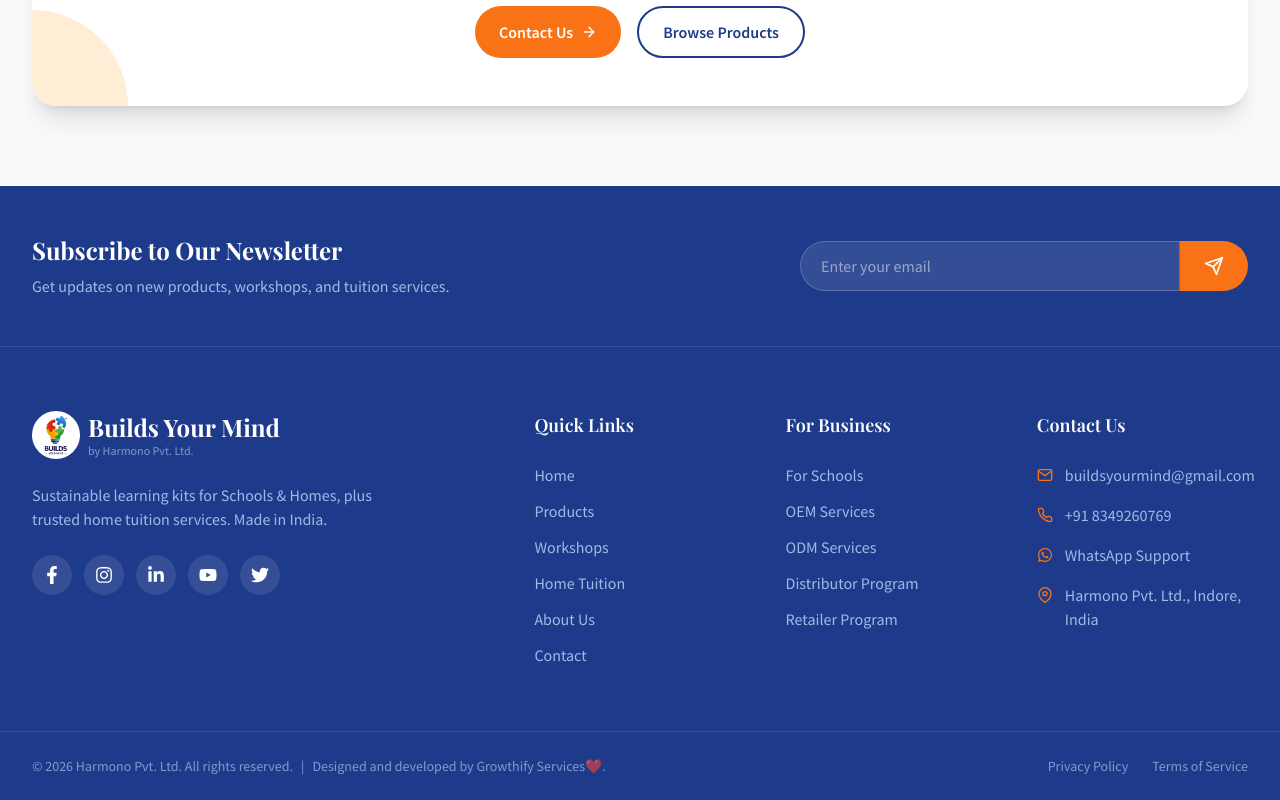
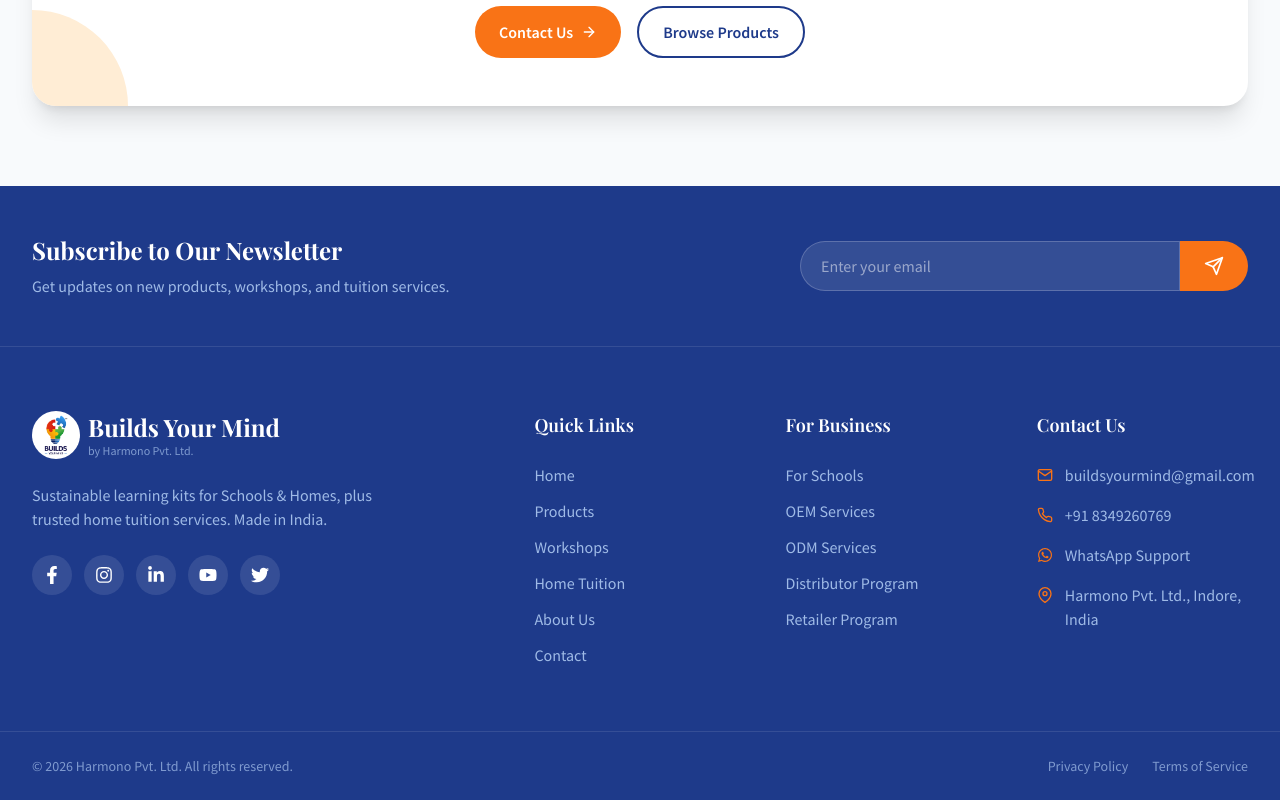
Before and after one commit to Ayushupadhyay14/builds_your_mind_educational, a React (Vite) app: page / in a window 1280 px wide. Shown: the part 5151-5951 px from the top of the page. Built offline with nearby package versions, Linux system fonts and the light colour scheme; no server answers.

Commit message:
Update Footer.jsx

```diff
--- a/src/components/Footer.jsx
+++ b/src/components/Footer.jsx
@@ -212,8 +212,6 @@
             <p className="text-blue-200/60 text-sm text-center md:text-left">
               © {new Date().getFullYear()} Harmono Pvt. Ltd. All rights
               reserved.
-              <span className="mx-2">|</span>
-              Designed and developed by Growthify Services❤️.
             </p>
             <div className="flex gap-6 text-sm text-blue-200/60">
               <Link
```
